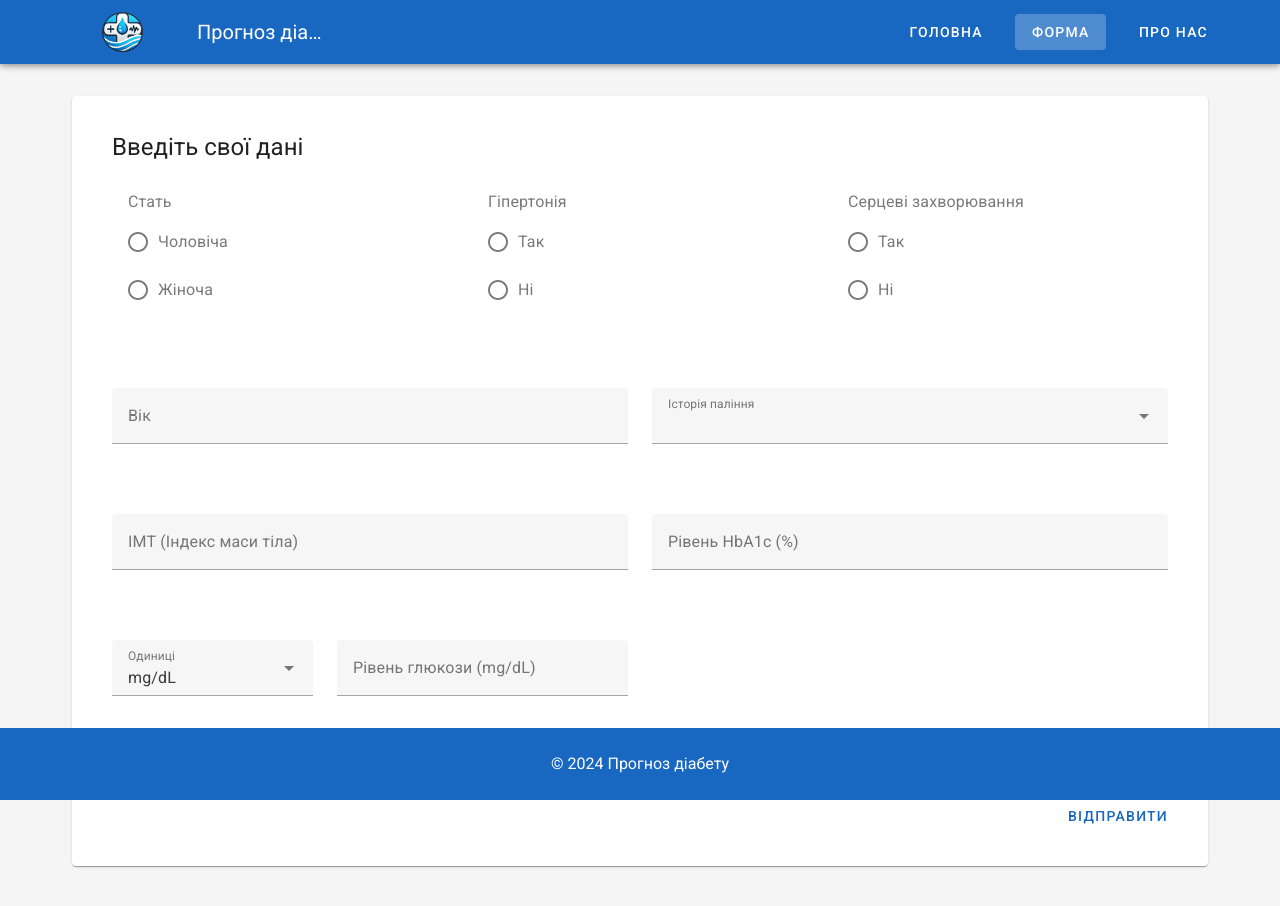
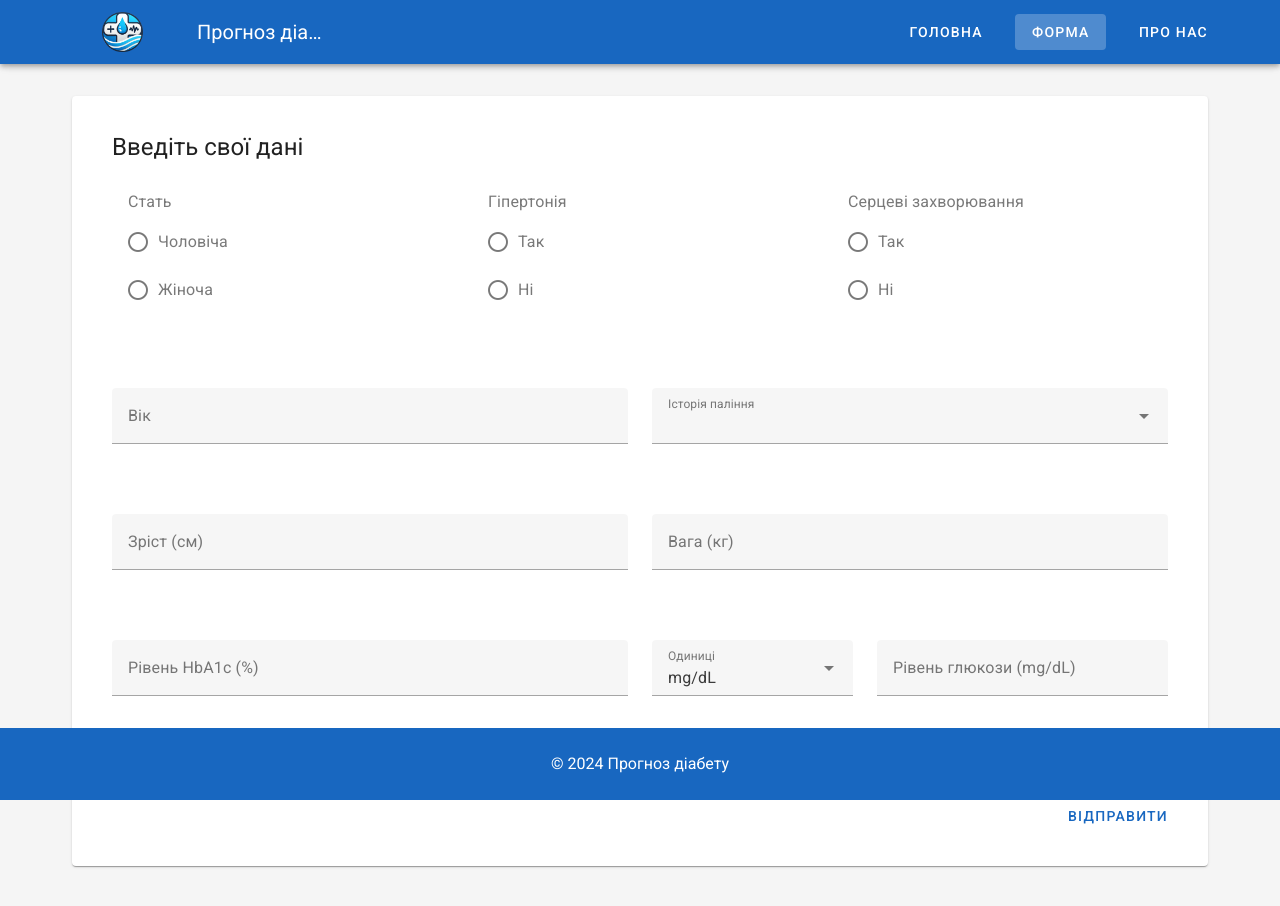
Before and after one commit to git-xSPx/automated-diabetes-detection-frontend, a Vue app: page /form in a window 1280 px wide. Shown: the top 906 px of the page. Built offline with nearby package versions, Linux system fonts and the light colour scheme; no server answers.

Commit message:
8-add-body-height-and-weight-on-user-form

```diff
--- a/src/views/PredictionResult.vue
+++ b/src/views/PredictionResult.vue
@@ -52,10 +52,10 @@ export default {
     },
     predictionModel() {
       if(this.$route.query.model && (this.$route.query.model).toLowerCase() === 'lr') {
-        return 'Логістична регресія (LR)'
+        return 'Модель передбачення: Логістична регресія (LR)'
       }
       else if(this.$route.query.model && (this.$route.query.model).toLowerCase() === 'xgboost'){
-        return 'Градієнтний бустинг (XGBoost)'
+        return 'Модель передбачення: Градієнтний бустинг (XGBoost)'
       }
 
       return 'Немає моделі';
--- a/src/views/UserForm.vue
+++ b/src/views/UserForm.vue
@@ -69,12 +69,22 @@
               ></v-select>
             </v-col>
 
-            <!-- BMI Field -->
+            <!-- body height -->
             <v-col cols="12" md="6">
               <v-text-field
-                v-model="formData.bmi"
-                :rules="[rules.required, rules.bmi]"
-                label="ІМТ (Індекс маси тіла)"
+                v-model="bodyHeight"
+                :rules="[rules.required, rules.bodyHeight]"
+                label="Зріст (см)"
+                type="number"
+              ></v-text-field>
+            </v-col>
+
+            <!-- body weight -->
+            <v-col cols="12" md="6">
+              <v-text-field
+                v-model="bodyWeight"
+                :rules="[rules.required, rules.bodyWeight]"
+                label="Вага (кг)"
                 type="number"
               ></v-text-field>
             </v-col>
@@ -152,6 +162,8 @@ export default {
         HbA1c_level: null,
         blood_glucose_level: null,
       },
+      bodyHeight: null,
+      bodyWeight: null,
       bloodGlucoseUnit: 'mg/dL',
       bloodGlucoseUnits: ['mg/dL', 'mmol/L'],
       bloodGlucoseValue: null,
@@ -164,6 +176,10 @@ export default {
           (value >= 1 && value <= 120) || 'Вік має бути між 1 та 120',
         bmi: (value) =>
           (value >= 10 && value <= 80) || 'ІМТ має бути між 10 та 80',
+        bodyHeight: (value) =>
+        (value >= 80 && value <= 250) || 'Зріст має бути між 80см та 250см',
+        bodyWeight: (value) =>
+        (value >= 30 && value <= 300) || 'Вага має бути між 30кг та 300кг',
         hba1c: (value) =>
           (value >= 2 && value <= 20) || 'Рівень HbA1c має бути між 2% та 20%',
         bloodGlucose: (value) => {
@@ -186,6 +202,9 @@ export default {
         // Do nothing if form is invalid
         return;
       }
+
+      // Calculate BMI
+      this.formData.bmi = this.bodyWeight / Math.pow(this.bodyHeight/100, 2);
 
       // Convert the blood glucose level to mg/dL
       let bloodGlucoseMg =
```
